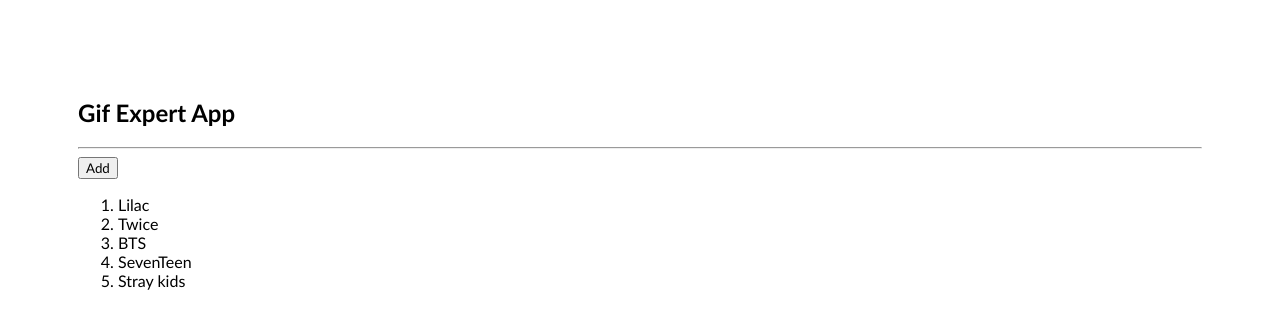
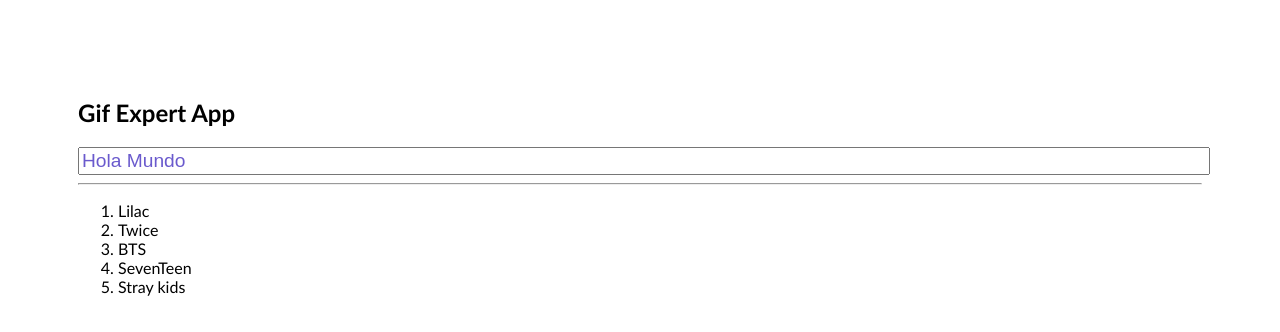
Before and after one commit to Ggyyoul/04-gif-expert-app, a React (Create React App) app: page / in a window 1280 px wide. Shown: the top 332 px of the page. Built offline with nearby package versions, Linux system fonts and the light colour scheme.

Commit message:
creation component AddCategory

```diff
--- a/src/App.js
+++ b/src/App.js
@@ -1,18 +1,18 @@
 import { useState } from "react";
+import { AddCategory } from "./components/AddCategory";
 
 export const App = () => {
-  // const categories = ["Lilac", "Twice", "BTS", "SevenTeen"];
   const [categories, setCategories] = useState(["Lilac", "Twice", "BTS", "SevenTeen", 'Stray kids'])
 
-  const handleAdd = ()  => {
-    // Tener en cuenta la importancia de las llaves cuadradas para declarar el arreglo
-    setCategories( [...categories, 'Monsta X'])
-  }
+  // const handleAdd = ()  => {
+  //   // Tener en cuenta la importancia de las llaves cuadradas para declarar el arreglo
+  //   setCategories( [...categories, 'Monsta X'])
+  // }
   return (
     <>
       <h2>Gif Expert App</h2>
+      <AddCategory />
       <hr />
-      <button onClick={handleAdd}>Add</button>
       <ol>
         {categories.map((category) => {
           return <li key={category}>{category}</li>;
--- /dev/null
+++ b/src/components/AddCategory.css
@@ -0,0 +1,6 @@
+input {
+  width: 100%;
+  font-family:fantasy;
+  font-size: 1.2rem;
+  color: slateblue;
+}
--- /dev/null
+++ b/src/components/AddCategory.jsx
@@ -0,0 +1,24 @@
+import { useState } from "react";
+import "./AddCategory.css";
+export const AddCategory = () => {
+  const [inputValue, setInputValue] = useState("Hola Mundo");
+
+  const hableInputChange = (e) => {
+    setInputValue(e.target.value);
+  };
+
+  const handleSubmite = e => {
+    e.preventDefault();
+  }
+
+  return (
+    <form onSubmit={handleSubmite}>
+      <input
+        type="text"
+        placeholder="Add Category"
+        value={inputValue}
+        onChange={hableInputChange}
+      />
+    </form>
+  );
+};
```
